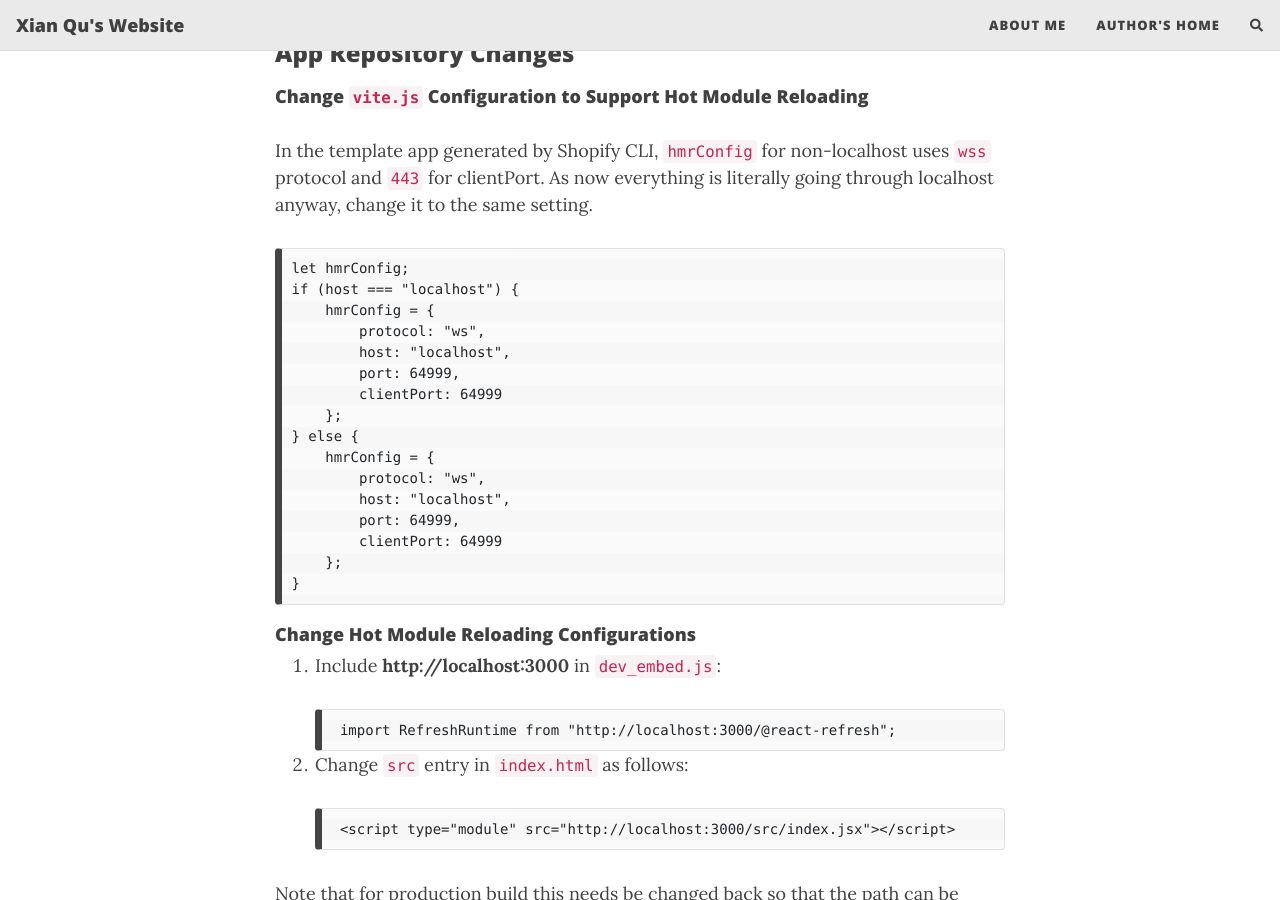
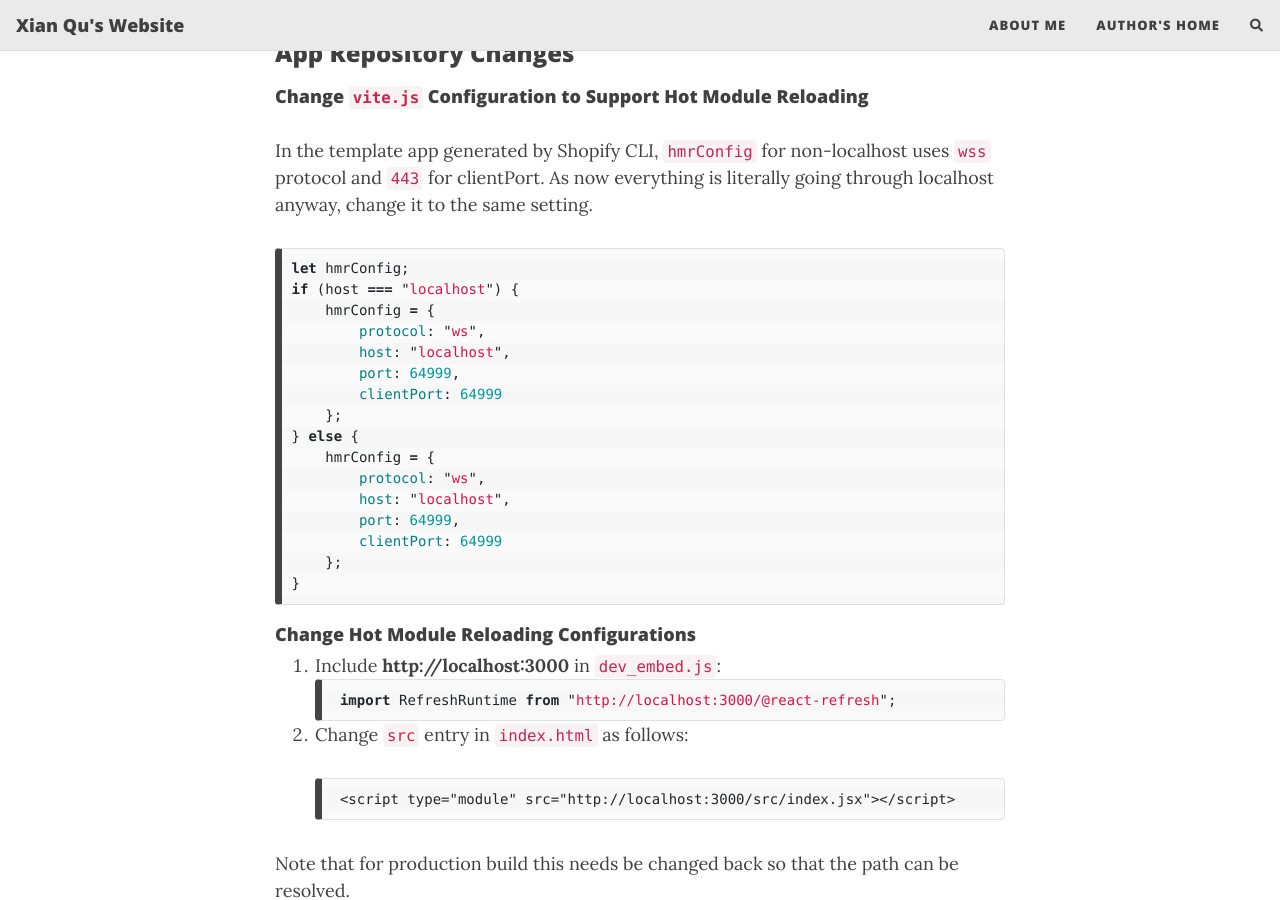
Before and after one commit to xianqugithub/xianqugithub.github.io, a Jekyll site: the page built from _posts/2023-10-09-shopify-localhost-markdown.md, in a window 1280 px wide and 900 px high, scrolled down 1959 px. Built offline with Jekyll 4.4.1, drawn with Linux system fonts in a browser that asks for light colours; nearby versions of some CDN libraries; comment, search, counter and statistics services are not loaded.

Commit message:
more formatting.

````diff
--- a/_posts/2023-10-09-shopify-localhost-markdown.md
+++ b/_posts/2023-10-09-shopify-localhost-markdown.md
@@ -53,7 +53,7 @@ Under your `partners.shopify.com` account page, go to your app, in App setup tab
 #### Change `vite.js` Configuration to Support Hot Module Reloading
 In the template app generated by Shopify CLI, `hmrConfig` for non-localhost uses `wss` protocol and `443` for clientPort. As now everything is literally going through localhost anyway, change it to the same setting.
 
-```
+```javascript
 let hmrConfig;
 if (host === "localhost") {
     hmrConfig = {
@@ -75,8 +75,9 @@ if (host === "localhost") {
 #### Change Hot Module Reloading Configurations
 
 1. Include **http://localhost:3000** in `dev_embed.js`:
-
-        import RefreshRuntime from "http://localhost:3000/@react-refresh";
+    ```javascript
+    import RefreshRuntime from "http://localhost:3000/@react-refresh";
+    ```
 
 2. Change `src` entry in `index.html` as follows:
 
@@ -87,17 +88,19 @@ Note that for production build this needs be changed back so that the path can b
 ### Start Hacking
 
 1. Install dependencies:
-
-        npm install
+   ```console
+   npm install
+   ```
 
 2. Start proxy:
-
-        sudo local-ssl-proxy --source 443 --target 3000
+   ```console
+   sudo local-ssl-proxy --source 443 --target 3000
+   ```
 
 3. Run server in dev mode:
-
-        npm run dev-server
-
+     ```console
+     npm run dev-server
+     ```
     where the script is defined as:
     ```javascript
     { "dev": "cross-env NODE_ENV=development HOST=https://www.fake-doppio-shopifytest.com NODE_TLS_REJECT_UNAUTHORIZED=0 nodemon index.js" }
@@ -107,7 +110,6 @@ Note that for production build this needs be changed back so that the path can b
     ```console
     npm run dev-frontend
     ```
-
     Where the script is defined as:
     ```javascript
     { "dev": "vite --port 3000" }
````
